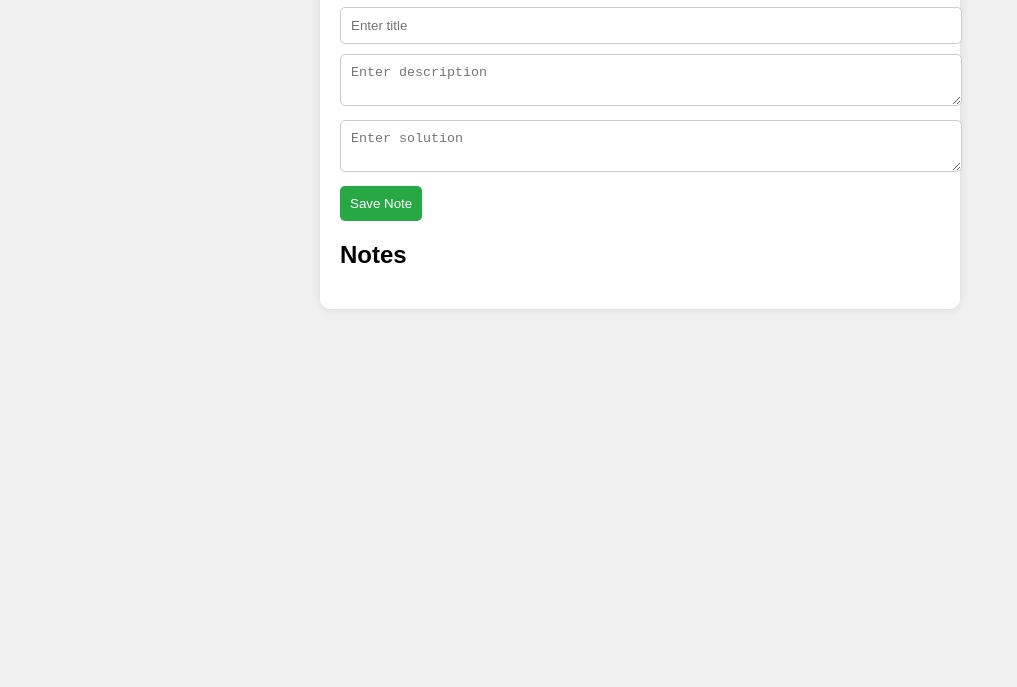
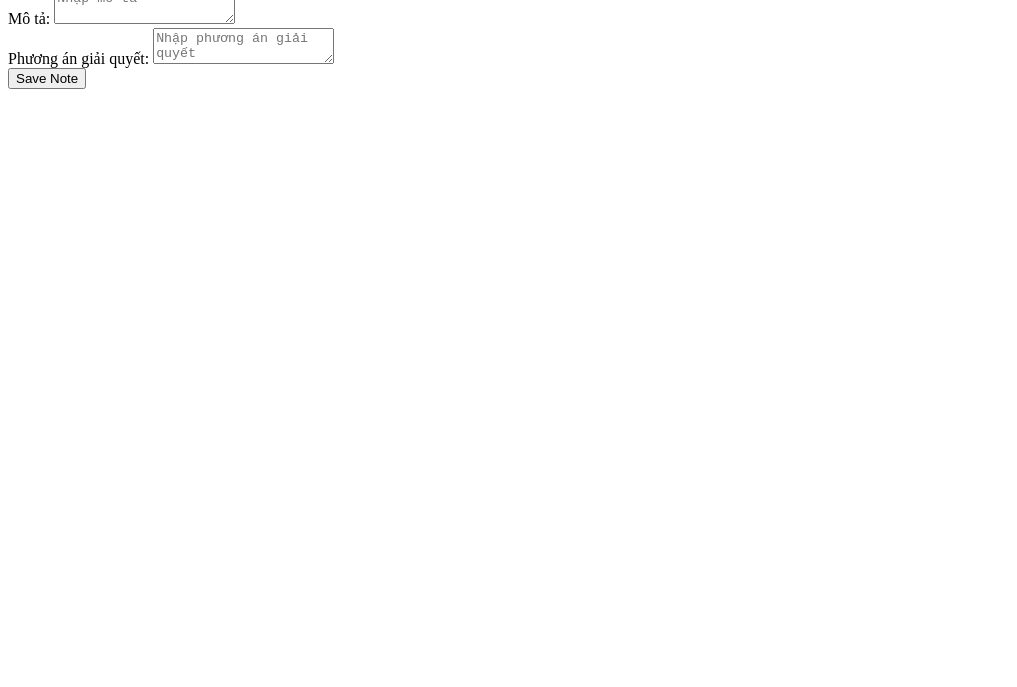
Before and after one commit to nmthang282/ghichu2024, a plain HTML site: page index.html in a window 1280 px wide. Shown: the part 113-800 px from the top of the page, without its empty margins (0-1017 px from the left). Drawn offline with Linux system fonts and the light colour scheme; no server answers.

Commit message:
Update index.html
fix
CND firebase theo con đệ chỉ

```diff
--- a/index.html
+++ b/index.html
@@ -3,61 +3,32 @@
 <head>
   <meta charset="UTF-8">
   <meta name="viewport" content="width=device-width, initial-scale=1.0">
-  <title>My Notes</title>
-  <style>
-    body {
-      font-family: Arial, sans-serif;
-      background-color: #f0f0f0;
-      margin: 0;
-      padding: 20px;
-    }
-    .container {
-      max-width: 600px;
-      margin: auto;
-      background-color: white;
-      padding: 20px;
-      border-radius: 10px;
-      box-shadow: 0px 0px 10px rgba(0,0,0,0.1);
-    }
-    input, textarea {
-      width: 100%;
-      padding: 10px;
-      margin-bottom: 10px;
-      border: 1px solid #ccc;
-      border-radius: 5px;
-    }
-    button {
-      padding: 10px;
-      background-color: #28a745;
-      color: white;
-      border: none;
-      border-radius: 5px;
-      cursor: pointer;
-    }
-    button:hover {
-      background-color: #218838;
-    }
-    .note {
-      background-color: #f8f9fa;
-      padding: 10px;
-      margin-top: 10px;
-      border-radius: 5px;
-    }
-  </style>
+  <title>Ghi chú Firebase</title>
+  <!-- Thêm Firebase SDK từ phiên bản 8 để không dùng module -->
+  <script src="https://www.gstatic.com/firebasejs/8.10.0/firebase-app.js"></script>
+  <script src="https://www.gstatic.com/firebasejs/8.10.0/firebase-analytics.js"></script>
+  <script src="https://www.gstatic.com/firebasejs/8.10.0/firebase-database.js"></script>
+  <!-- Liên kết file script.js -->
+  <script src="script.js" defer></script>
 </head>
 <body>
-  <div class="container">
-    <h1>My Notes</h1>
-    <input type="text" id="title" placeholder="Enter title">
-    <textarea id="description" placeholder="Enter description"></textarea>
-    <textarea id="solution" placeholder="Enter solution"></textarea>
+  <h1>Ghi chú của tôi</h1>
+
+  <!-- Form để nhập tiêu đề và ghi chú -->
+  <div>
+    <label for="title">Tiêu đề:</label>
+    <input type="text" id="title" placeholder="Nhập tiêu đề">
+    <br>
+    <label for="description">Mô tả:</label>
+    <textarea id="description" placeholder="Nhập mô tả"></textarea>
+    <br>
+    <label for="solution">Phương án giải quyết:</label>
+    <textarea id="solution" placeholder="Nhập phương án giải quyết"></textarea>
+    <br>
     <button onclick="addNote()">Save Note</button>
-    <h2>Notes</h2>
-    <div id="notes"></div>
   </div>
 
-  <script src="https://www.gstatic.com/firebasejs/9.10.0/firebase-app.js"></script>
-  <script src="https://www.gstatic.com/firebasejs/9.10.0/firebase-database.js"></script>
-  <script src="script.js"></script>
+  <!-- Danh sách các ghi chú sẽ hiển thị ở đây -->
+  <div id="notes"></div>
 </body>
 </html>
```
